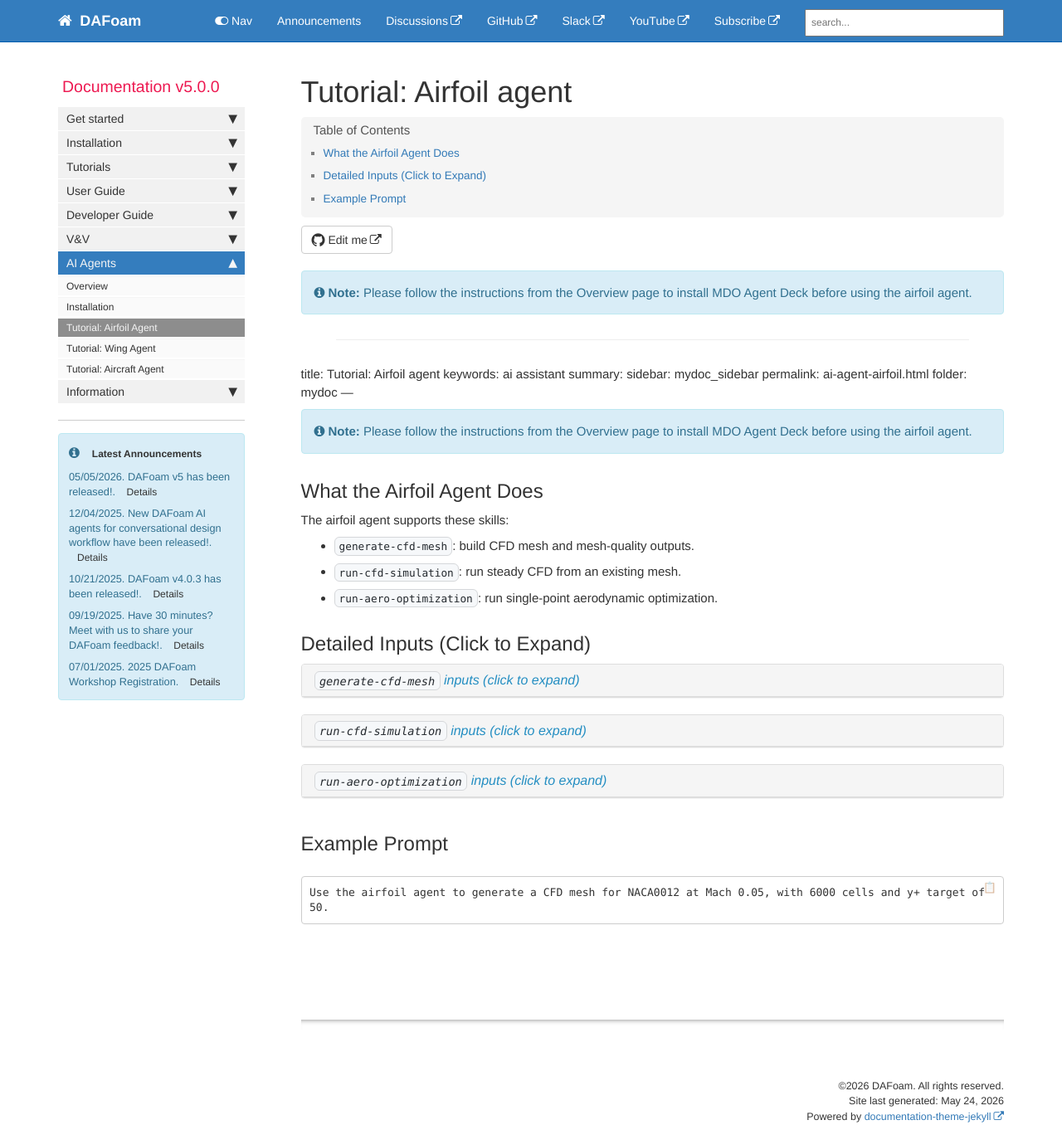
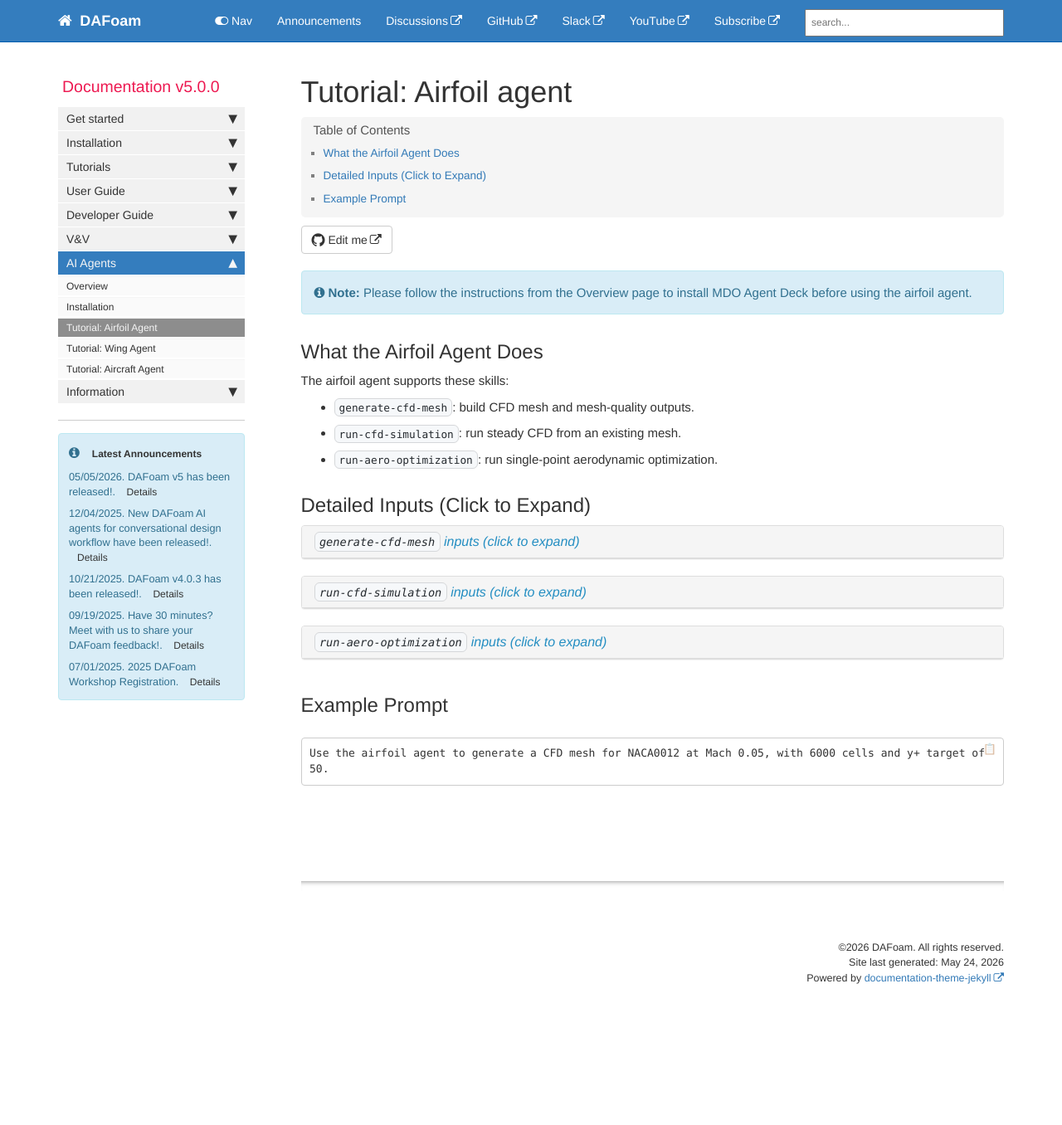
Before and after one commit to DAFoam/DAFoam.github.io, a Jekyll site: the page built from pages/mydoc/mydoc_ai_assistant_airfoil.md, in a window 1280 px wide and 1356 px high. Shown: the whole window at 83% size. Built offline with Jekyll 4.4.1, drawn with Linux system fonts in a browser that asks for light colours; comment, search, counter and statistics services are not loaded.

Commit message:
content update

```diff
--- a/pages/mydoc/mydoc_ai_assistant_airfoil.md
+++ b/pages/mydoc/mydoc_ai_assistant_airfoil.md
@@ -1,16 +1,5 @@
 ---
 title: "Tutorial: Airfoil agent"
-keywords: ai assistant
-summary:
-sidebar: mydoc_sidebar
-permalink: ai-agent-airfoil.html
-folder: mydoc
----
-
-{% include note.html content="Please follow the instructions from the Overview page to install MDO Agent Deck before using the airfoil agent." %}
-
----
-title: Tutorial: Airfoil agent
 keywords: ai assistant
 summary:
 sidebar: mydoc_sidebar
```
